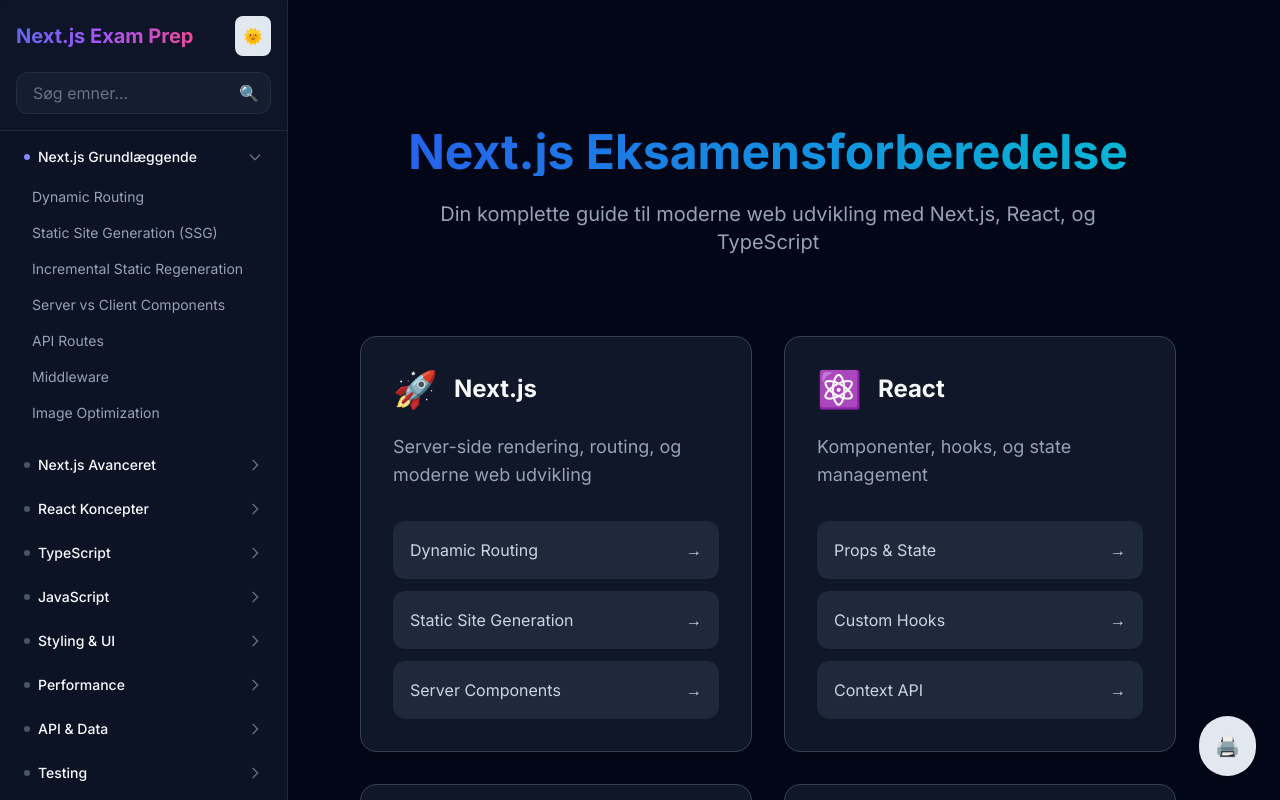
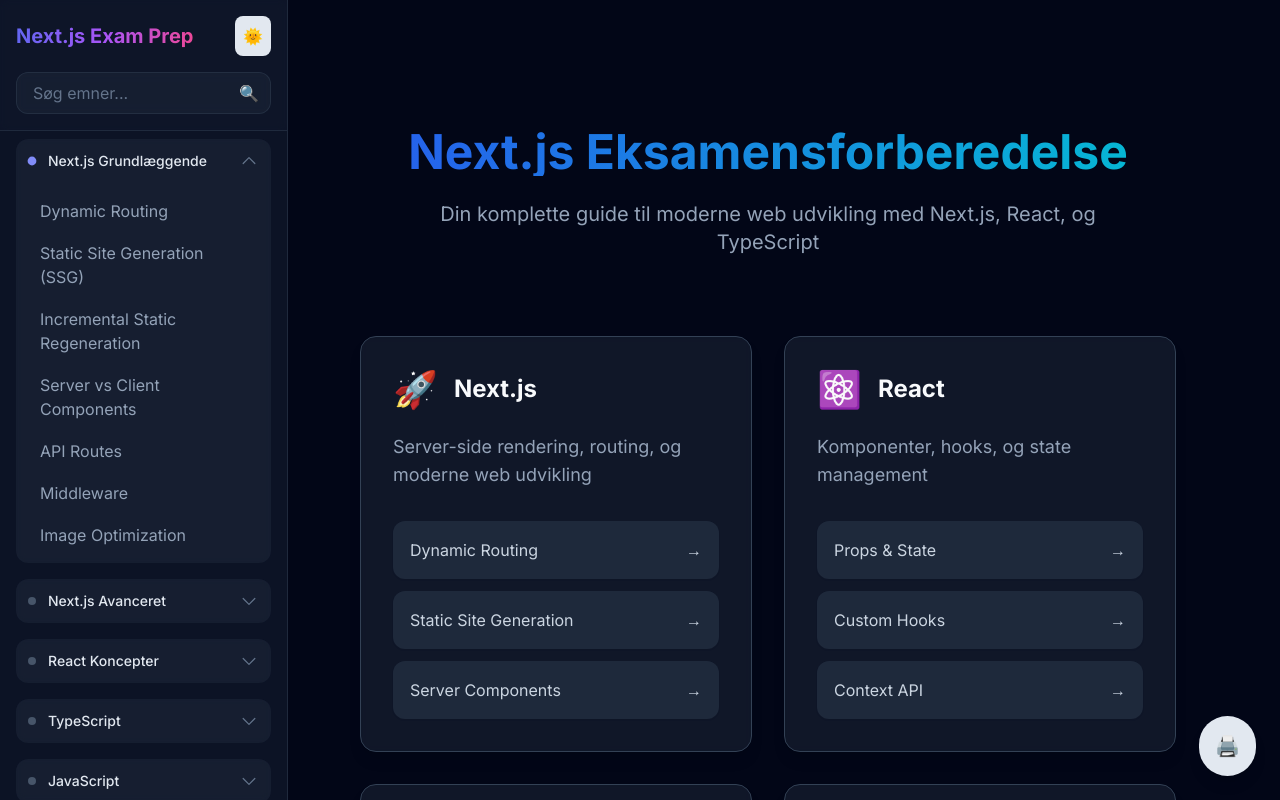
Before and after one commit to Lucasna28/next-exam-prep, a Next.js app: page / in a window 1280 px wide. Both pictures are taken after a click on the button "Next.js Grundlæggende". Shown: the top 800 px of the page. Built offline with nearby package versions, Linux system fonts and the light colour scheme.

Commit message:
dropdown underemner

```diff
--- a/src/components/Dropdown.tsx
+++ b/src/components/Dropdown.tsx
@@ -8,50 +8,74 @@
   items: {
     title: string;
     path: string;
+    subItems?: {
+      title: string;
+      path: string;
+    }[];
   }[];
   isSearching: boolean;
 }
 
 const Dropdown = ({ section, items, isSearching }: DropdownProps) => {
   const [isOpen, setIsOpen] = useState(false);
+  const [expandedItems, setExpandedItems] = useState<string[]>([]);
   const pathname = usePathname();
 
+  // Åbn dropdown når der søges
   useEffect(() => {
     if (isSearching) {
       setIsOpen(true);
+      // Åbn alle items der har match
+      const matchingPaths = items
+        .filter((item) =>
+          item.subItems?.some((subItem) =>
+            subItem.title
+              .toLowerCase()
+              .includes(isSearching.toString().toLowerCase())
+          )
+        )
+        .map((item) => item.path);
+      setExpandedItems(matchingPaths);
     } else {
       setIsOpen(false);
+      setExpandedItems([]);
     }
-  }, [isSearching]);
+  }, [isSearching, items]);
+
+  // Toggle et specifikt item
+  const toggleItem = (path: string) => {
+    setExpandedItems((prev) =>
+      prev.includes(path) ? prev.filter((p) => p !== path) : [...prev, path]
+    );
+  };
 
   return (
-    <div className="mb-2">
+    <div className="relative mb-4 rounded-xl bg-white/50 dark:bg-slate-800/50 backdrop-blur-sm">
       <button
         onClick={() => setIsOpen(!isOpen)}
-        className="w-full flex items-center justify-between p-2
+        className="w-full flex items-center gap-3 p-3
                  text-sm font-medium
-                 rounded-lg
+                 rounded-xl
                  group
-                 hover:bg-slate-100 dark:hover:bg-slate-800/50
+                 hover:bg-slate-50 dark:hover:bg-slate-700/50
                  transition-all duration-200"
       >
-        <span className="flex items-center gap-2">
+        <div className="flex items-center gap-3 flex-1">
           <span
-            className={`h-1.5 w-1.5 rounded-full
-                         transition-colors duration-200
+            className={`h-2 w-2 rounded-full transition-colors duration-200
                      ${
                        isOpen
-                             ? "bg-indigo-500 dark:bg-indigo-400"
+                         ? "bg-indigo-500 dark:bg-indigo-400 scale-110"
                          : "bg-slate-300 dark:bg-slate-600"
                      }`}
           />
-          {section}
-        </span>
+          <span className="text-slate-700 dark:text-slate-200">{section}</span>
+        </div>
         <svg
-          className={`w-4 h-4 transition-transform duration-200
+          className={`w-5 h-5 transition-transform duration-300 ease-spring
                    text-slate-400 dark:text-slate-500
                    group-hover:text-slate-600 dark:group-hover:text-slate-300
-                   ${isOpen ? "rotate-90" : ""}`}
+                   ${isOpen ? "rotate-180" : ""}`}
           fill="none"
           viewBox="0 0 24 24"
           stroke="currentColor"
@@ -59,35 +83,120 @@
           <path
             strokeLinecap="round"
             strokeLinejoin="round"
-            strokeWidth={2}
-            d="M9 5l7 7-7 7"
+            strokeWidth={1.5}
+            d="M19 9l-7 7-7-7"
           />
         </svg>
       </button>
 
       <div
-        className={`overflow-hidden transition-all duration-200 ease-in-out
+        className={`overflow-hidden transition-all duration-300 ease-spring
                    ${
                      isOpen ? "max-h-[1000px] opacity-100" : "max-h-0 opacity-0"
                    }`}
       >
-        <div className="pt-1 pb-2">
+        <div className="p-2 space-y-0.5">
           {items.map((item) => {
             const isActive = pathname === item.path;
+            const hasSubItems = item.subItems && item.subItems.length > 0;
+            const isExpanded = expandedItems.includes(item.path);
+            const isParentOfActive = item.subItems?.some(
+              (subItem) => pathname === subItem.path
+            );
+
+            return (
+              <div
+                key={item.path}
+                className={`rounded-lg transition-colors duration-200
+                           ${
+                             (isActive || isParentOfActive) &&
+                             "bg-indigo-50/50 dark:bg-indigo-900/20"
+                           }`}
+              >
+                <div className="relative">
+                  <Link
+                    href={item.path}
+                    className={`flex items-center px-4 py-2 rounded-lg
+                             relative z-10
+                             transition-all duration-200
+                             ${
+                               isActive || isParentOfActive
+                                 ? "text-indigo-600 dark:text-indigo-400"
+                                 : "text-slate-600 dark:text-slate-400 hover:text-slate-900 dark:hover:text-slate-200"
+                             }`}
+                  >
+                    <span className="flex-1">{item.title}</span>
+                    {hasSubItems && (
+                      <button
+                        onClick={(e) => {
+                          e.preventDefault();
+                          toggleItem(item.path);
+                        }}
+                        className={`p-1 rounded-md
+                                transition-transform duration-300 ease-spring
+                                hover:bg-slate-100 dark:hover:bg-slate-700
+                                ${isExpanded ? "rotate-180" : ""}`}
+                      >
+                        <svg
+                          className="w-4 h-4"
+                          fill="none"
+                          viewBox="0 0 24 24"
+                          stroke="currentColor"
+                        >
+                          <path
+                            strokeLinecap="round"
+                            strokeLinejoin="round"
+                            strokeWidth={1.5}
+                            d="M19 9l-7 7-7-7"
+                          />
+                        </svg>
+                      </button>
+                    )}
+                  </Link>
+                </div>
+
+                {hasSubItems && (
+                  <div
+                    className={`
+                      overflow-hidden transition-all duration-300 ease-spring
+                      ${
+                        isExpanded
+                          ? "max-h-[500px] opacity-100"
+                          : "max-h-0 opacity-0"
+                      }
+                    `}
+                  >
+                    <div
+                      className="ml-4 pl-4 py-1 space-y-1
+                                  border-l-2 border-slate-200 dark:border-slate-600"
+                    >
+                      {item.subItems?.map((subItem) => {
+                        const isSubItemActive = pathname === subItem.path;
+
                         return (
                           <Link
-                key={item.path}
-                href={item.path}
-                className={`block px-4 py-2 text-sm rounded-lg
+                            key={subItem.path}
+                            href={subItem.path}
+                            className={`
+                              flex items-center gap-3 px-4 py-2
+                              rounded-lg
                               transition-all duration-200
                               ${
-                           isActive
-                             ? "bg-indigo-50 dark:bg-indigo-900/20 text-indigo-600 dark:text-indigo-400"
-                             : "text-slate-600 dark:text-slate-400 hover:bg-slate-50 dark:hover:bg-slate-800/30"
-                         }`}
+                                isSubItemActive
+                                  ? "text-indigo-600 dark:text-indigo-400 bg-indigo-50 dark:bg-indigo-900/20"
+                                  : "text-slate-500 dark:text-slate-400 hover:text-slate-900 dark:hover:text-slate-200 hover:bg-slate-50 dark:hover:bg-slate-700/50"
+                              }
+                            `}
                           >
-                {item.title}
+                            <span className="w-1.5 h-1.5 rounded-full bg-current opacity-40" />
+                            <span>{subItem.title}</span>
                           </Link>
+                        );
+                      })}
+                    </div>
+                  </div>
+                )}
+              </div>
             );
           })}
         </div>
--- a/src/components/Navigation.tsx
+++ b/src/components/Navigation.tsx
@@ -38,11 +38,50 @@
     {
       section: "Next.js Avanceret",
       items: [
-        { title: "next.config.js", path: "/topics/next/advanced/next-config" },
-        { title: "Data Fetching", path: "/topics/next/advanced/data-fetching" },
-        { title: "Link & Head Components", path: "/topics/next/advanced/link-head" },
-        { title: "App vs Pages Router", path: "/topics/next/advanced/routing-comparison" },
-        { title: "Rendering Strategier", path: "/topics/next/advanced/rendering-strategies" },
+        {
+          title: "next.config.js",
+          path: "/topics/next/advanced/next-config",
+        },
+        {
+          title: "Data Fetching",
+          path: "/topics/next/advanced/data-fetching",
+          subItems: [
+            {
+              title: "getStaticProps",
+              path: "/topics/next/advanced/data-fetching/staticprops",
+            },
+            {
+              title: "getStaticPaths",
+              path: "/topics/next/advanced/data-fetching/staticpaths",
+            },
+            {
+              title: "getServerSideProps",
+              path: "/topics/next/advanced/data-fetching/serversideprops",
+            },
+          ],
+        },
+        {
+          title: "Link & Head Components",
+          path: "/topics/next/advanced/link-head",
+          subItems: [
+            {
+              title: "Link Component",
+              path: "/topics/next/advanced/link-head/linkcomponent",
+            },
+            {
+              title: "Head Component",
+              path: "/topics/next/advanced/link-head/headcomponent",
+            },
+          ],
+        },
+        {
+          title: "App vs Pages Router",
+          path: "/topics/next/advanced/routing-comparison",
+        },
+        {
+          title: "Rendering Strategier",
+          path: "/topics/next/advanced/rendering-strategies",
+        },
       ],
     },
     {
```
Lines whose indentation alone changed are shown as unchanged.
